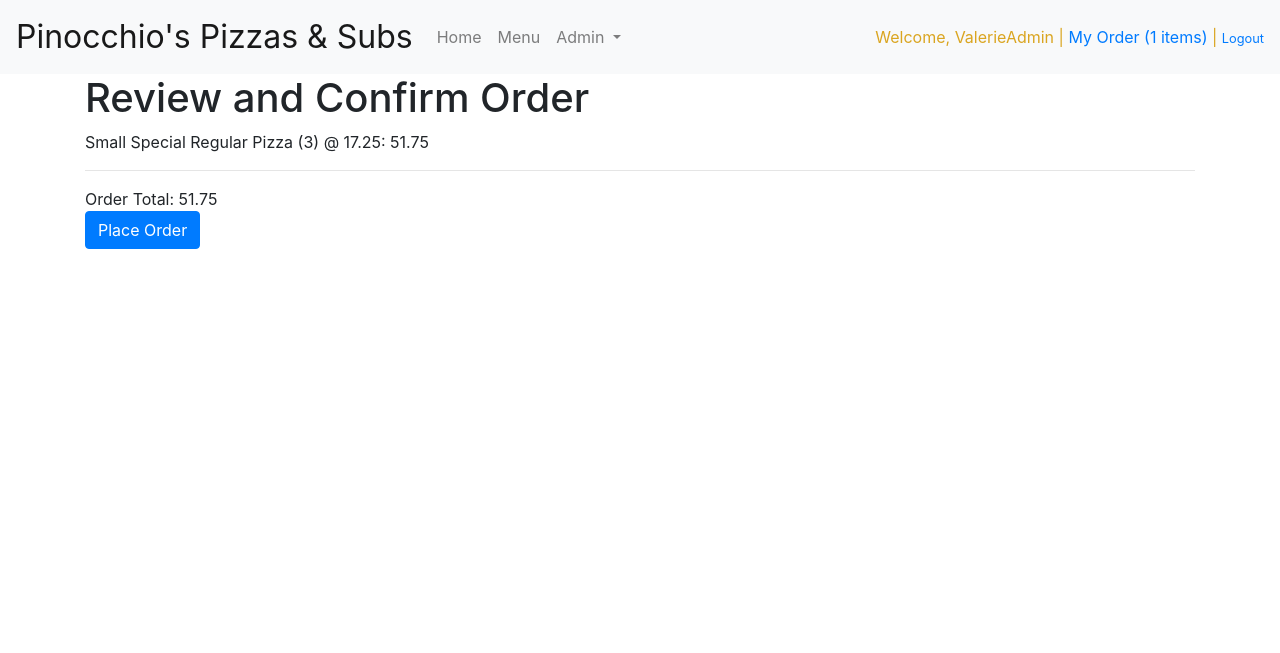
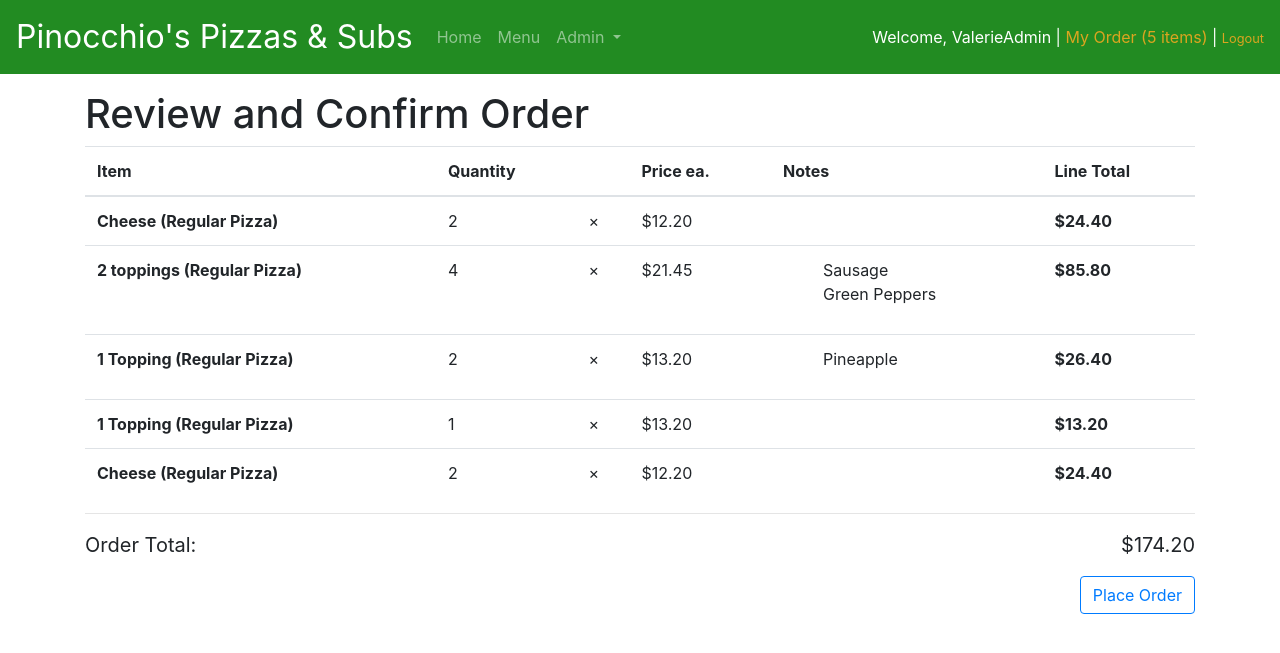
Before and after one commit to vicecoffee/project3, a Django app: page /order/ in a window 1280 px wide. Shown: the top 653 px of the page. Run offline with Django 3.2, Linux system fonts and the light colour scheme; a user stored in the database is signed in; data comes from the database, SQL or seed files in the repository; data that the repository does not hold is empty; some libraries are stand-ins or nearby versions.

Commit message:
Worked on forms and models.  Added extras and toppings to menu items.  Added flash messages.

```diff
--- a/orders/context_processors.py
+++ b/orders/context_processors.py
@@ -1,4 +1,4 @@
-from orders.models import Cart
+from orders.models import Order
 from django.core.exceptions import ObjectDoesNotExist
 
 # From https://docs.djangoproject.com/en/2.0/ref/templates/api/
@@ -7,8 +7,8 @@ def cart(request):
     cart_count = 0
     if user.is_authenticated:
         try:
-            cart = Cart.objects.get(user = user)
-            cart_count = cart.cart_item_set.count()
+            cart = Order.objects.get(user = user, status = Order.SHOPPING)
+            cart_count = cart.order_item_set.count()
         except ObjectDoesNotExist:
             cart_count = 0
 
--- a/orders/static/styles.css
+++ b/orders/static/styles.css
@@ -4,9 +4,14 @@ nav .navbar-brand
     font-size: xx-large;
 }
 
-nav
+nav.navbar
 {
     background-color: forestgreen;
+    color: white;
+}
+
+nav.navbar a
+{
     color: goldenrod;
 }
 
@@ -25,18 +30,17 @@ li
     margin: 0;
     padding: 0;
 }
-.col-md-6
+
+.btn:not(:disabled):not(.disabled),
+input[type=checkbox]:not(:disabled):not(.disabed),
+input[type=radio]:not(:disabled):not(.disabed)
 {
-   font-weight: bold;
-}
-.col-md-3
-{
-    font-style: italic;
+    cursor: pointer;
 }
 
 .btn.btn-menu
 {
-    background-color: dodgerblue;
+    background-color: goldenrod;
     border: none;
     color: white;
 /*    padding: 15px 32px; */
@@ -59,6 +63,36 @@ li
     line-height: 60px;
 }
 
+.menu-category.Subs
+{
+    background-color: lavender;
+}
+
+.menu-category.Pasta
+{
+    background-color: aliceblue;
+}
+
+.menu-category.Regular.Pizza
+{
+    background-color: #d4edda;
+}
+
+.menu-category.Sicilian.Pizza
+{
+    background-color: mistyrose;
+}
+
+.menu-category.Dinner.Platters
+{
+    background-color: lavenderblush;
+}
+
+.menu-category.Salads
+{
+    background-color: #fdfd96;
+}
+
 html
 {
     min-height: 100%;
--- a/orders/templates/layout.html
+++ b/orders/templates/layout.html
@@ -8,14 +8,14 @@
         <meta name="viewport" content="width=device-width, initial-scale=1, shrink-to-fit=no"/>
 
         <!-- documentation at http://getbootstrap.com/docs/4.0/, alternative themes at https://bootswatch.com/4-alpha/ -->
-        <link href="https://maxcdn.bootstrapcdn.com/bootstrap/4.0.0-beta.2/css/bootstrap.min.css" rel="stylesheet"/>
+        <link href="https://maxcdn.bootstrapcdn.com/bootstrap/4.1.2/css/bootstrap.min.css" rel="stylesheet"/>
         <link href="/static/styles.css" rel="stylesheet"/>
 
          <title>{% block title %}{% endblock %} - Pinocchio's Pizzas & Subs</title>
       </head>
 
       <body>
-        <nav class="navbar navbar-expand-lg navbar-light bg-light">
+        <nav class="navbar navbar-expand-lg navbar-dark">
           <a class="navbar-brand" href="/">Pinocchio's Pizzas & Subs</a>
           <button class="navbar-toggler" type="button" data-toggle="collapse" data-target="#navbarSupportedContent" aria-controls="navbarSupportedContent" aria-expanded="false" aria-label="Toggle navigation">
             <span class="navbar-toggler-icon"></span>
@@ -58,7 +58,14 @@
 
           </div>
         </nav>
-        <div class="container">
+        <div class="container mt-3">
+          {% if messages %}
+            <ul class="messages mt-3">
+              {% for message in messages %}
+              <li{% if message.tags %} class="alert alert-{{ message.tags }}"{% endif %}>{{ message }}</li>
+              {% endfor %}
+            </ul>
+          {% endif %}
           {% block body %}
           {% endblock %}
         </div>
--- a/orders/templates/order.html
+++ b/orders/templates/order.html
@@ -10,16 +10,46 @@
       <p>Sorry, you currently don't have any items on your order.</p>
       <p>You can begin creating an order <a href="/menu/">here</a>.</p>
   {% else %}
-      {% for item in cart.cart_item_set.all %}
-        <div>
-            {{item.description}} @ {{item.unit_price}}: {{item.total}}
-        </div>
+    <table class="table">
+      <thead>
+        <tr>
+          <th>Item</th>
+          <th>Quantity</th>
+          <th></th>
+          <th>Price ea.</th>
+          <th>Notes</th>
+          <th>Line Total</th>
+        </tr>
+      </thead>
+      {% for line in cart.order_item_set.all %}
+      <tr>
+        <th>{{line.item}}</th>
+        <td>{{line.quantity}}</td>
+        <td>&times;</td>
+        <td>${{line.unit_price}}</td>
+        <td>
+           <ul>
+            {% for topping in line.toppings.all %}
+              <li>{{topping}}</li>
+            {% endfor %}
+            </ul>
+            <ul>
+            {% for extra in line.extras.all %}
+              <li>{{extra.name}} - ${{extra.price}} (&times;{{line.quantity}})</li>
+            {% endfor %}
+            </ul>
+        </td>
+        <th>
+          ${{line.total}}
+        </th>
+      </tr>
       {% endfor %}
-      <hr>
-      Order Total: {{cart.total}}
-      <form method="POST" action="/order/">
-          {% csrf_token %}
-          <button type="submit" class="btn btn-primary">Place Order</button>
-      </form>
+    </table>
+    <hr>
+    <p class="lead d-flex justify-content-between"><strong>Order Total:</strong> <strong>${{cart.total}}</strong></p>
+    <form method="POST" action="/order/">
+        {% csrf_token %}
+        <button type="submit" class="btn btn-outline-primary float-right">Place Order</button>
+    </form>
   {% endif %}
   {% endblock %}
--- a/orders/urls.py
+++ b/orders/urls.py
@@ -4,6 +4,7 @@ from . import views
 urlpatterns = [
     path("", views.index, name="index"),
     path("menu/", views.menu, name="menu"),
+    path("menu/<int:id>/", views.menu, name="menu"),
     path("order/", views.order, name="order"),
     path("admin/view_orders/", views.orders, name="admin order list"),
     path("accounts/", include("django.contrib.auth.urls")),
--- a/orders/views.py
+++ b/orders/views.py
@@ -1,70 +1,91 @@
 from django.http import HttpResponse, HttpResponseRedirect
+from django.contrib import messages
 from django.contrib.auth import authenticate, login
 from django.contrib.auth.models import User
 from django.contrib.auth.decorators import login_required
 from django.contrib.admin.views.decorators import staff_member_required
 from django.core.exceptions import ObjectDoesNotExist
 from django.shortcuts import render
-from orders.models import Menu_item, Order, Cart, Order_item
-from .forms import RegisterForm
+from orders.models import Menu_item, Order, Order_item
+from .forms import RegisterForm, AddItemForm
 from django import forms
-from json import dumps
+
+# Had to add prefix when putting form in dict with item to make sure the html worked
+menu_items = [{ "item": item, "form": AddItemForm(item_model = item, prefix=item.id)} for item in Menu_item.objects.all()]
 
 # Create your views here.
 def index(request):
     return render(request, "index.html")
 
 @login_required
-def menu(request):
+def menu(request, id = 0):
     if request.method == "POST":
-        item_id = 5
-        is_large = False
-        quantity = 3
-
-        item = Menu_item.objects.get(id = item_id)
+        item = Menu_item.objects.get(id = id)
 
         if item is None:
-            return HttpResponse("invalid item")
+            messages.error(
+                    request, "Something went wrong.  Please double-check and try again."
+                    )
 
-        cart, created = Cart.objects.get_or_create(user = request.user)
+            return HttpResponseRedirect("/menu")
 
-        line = cart.cart_item_set.create(is_large = is_large, quantity = quantity, item = item)
+        form = AddItemForm(request.POST, item_model = item, prefix = item.id)
+
+        if form.is_valid():
+            size = form.cleaned_data.get("size")
+            quantity = form.cleaned_data.get("quantity")
+            extras = form.cleaned_data.get("extras")
+            toppings = form.cleaned_data.get("toppings")
+
+            cart, created = Order.objects.get_or_create(user = request.user, status = Order.SHOPPING)
+
+            line = cart.order_item_set.create(
+                size = size if size is not None else Order_item.NA,
+                quantity = quantity,
+                item = item
+                )
+            if extras is not None:
+                line.extras.set(extras)
+
+            if toppings is not None:
+                line.toppings.set(toppings)
+
+            line.save()
+
+            messages.success(
+                request, "{} {} x{} added to your cart.".format(line.item.name, line.item.category, line.quantity)
+                )
+        else:
+            for error in form.non_field_errors():
+                messages.error(request, error)
+            if [field.errors for field in form]:
+                messages.error(
+                    request, "Something went wrong.  Please double-check and try again."
+                    )
 
         return HttpResponseRedirect("/menu")
 
-    menu_items = Menu_item.objects.all()
     return render(request, "menu.html",{"menu_items": menu_items})
 
 # Must be logged in to make an order
 @login_required
 def order(request):
     try:
-        cart = Cart.objects.get(user = request.user)
+        cart = Order.objects.get(user = request.user, status = Order.SHOPPING)
     except ObjectDoesNotExist:
         return render(request, "order.html", {"cart": None})
 
     if request.method == "POST":
-        order = Order.objects.create(user = request.user)
-
-        order_lines = [Order_item(
-            order = order,
-            quantity = cart_item.quantity,
-            is_large = cart_item.is_large,
-            item = cart_item.item
-            ) for cart_item in cart.cart_item_set.all()]
-
-        print([line.description for line in order_lines])
-
-        order.order_item_set.bulk_create(order_lines)
-        Cart.objects.filter(id = cart.id).delete()
-        return render(request, "ordered.html", {"order_id": order.id})
+        cart.status = Order.PLACED
+        cart.save()
+        return render(request, "ordered.html", {"order_id": cart.id})
 
     return render(request, "order.html", {"cart": cart})
 
 # Only staff should get to the list of orders
 @staff_member_required
 def orders(request):
-    orders = Order.objects.all()
+    orders = Order.objects.exclude(status = Order.SHOPPING)
 
     return render(request, "admin/orders.html", {"orders": orders})
 
```
Also changed, not shown: orders/admin.py (+1 -11 lines), orders/forms.py (+57 -0 lines), orders/models.py (+50 -55 lines), orders/templates/add_menu_item.html (deleted, +0 -12 lines), orders/templates/index.html (+7 -1 lines), orders/templates/menu.html (+10 -29 lines), orders/templates/menu_item.html (added, +54 -0 lines), pinocchios/settings.py (+13 -1 lines), db.sqlite3, orders/migrations/0007_auto_20180801_1821.py (added).
